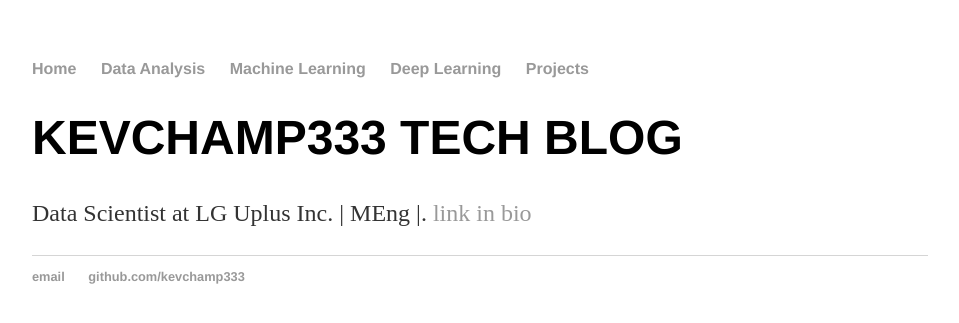
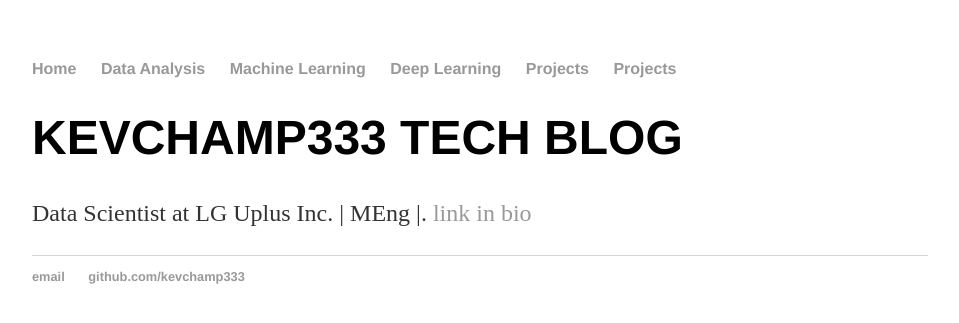
Before and after one commit to kevchamp333/kevchamp333.github.io, a Jekyll site: the page built from index.html, in a window 1280 px wide. Shown: the top 323 px of the page, without its empty margins (160-1119 px from the left). Built offline with Jekyll 4.4.1, drawn with Linux system fonts in a browser that asks for light colours; Markdown is read by kramdown in place of the engine named in the settings.

Commit message:
Update default.html

```diff
--- a/_layouts/default.html
+++ b/_layouts/default.html
@@ -13,6 +13,7 @@
 	        		<li><a href="/Machine Learning">Machine Learning</a></li>
 				<li><a href="/Deep Learning">Deep Learning</a></li>
 				<li><a href="/Projects">Projects</a></li>
+				<li><a href="/Daily News">Projects</a></li>
 	    		</ul>
 			</nav>
 			<div class="container">
```
